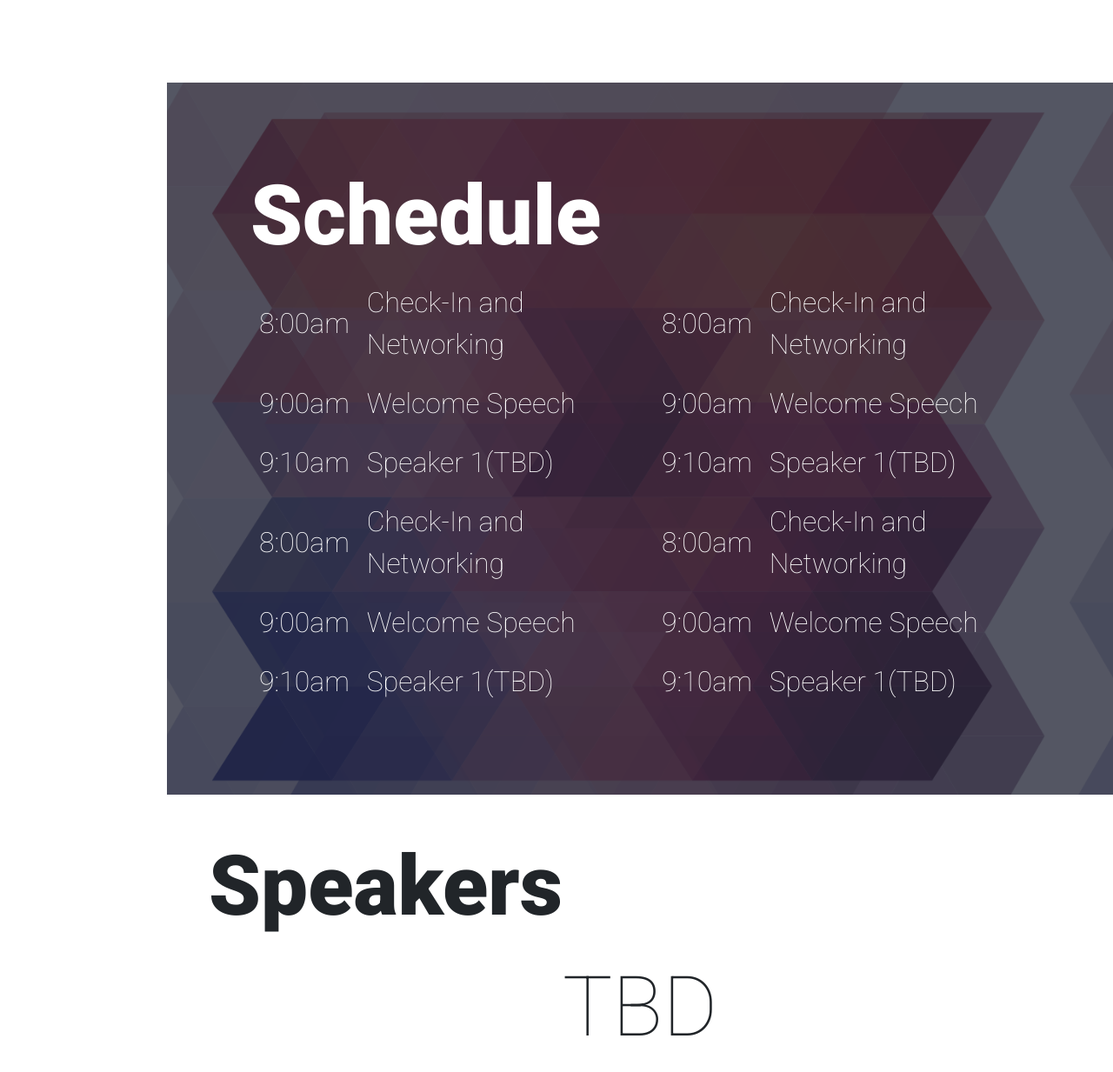
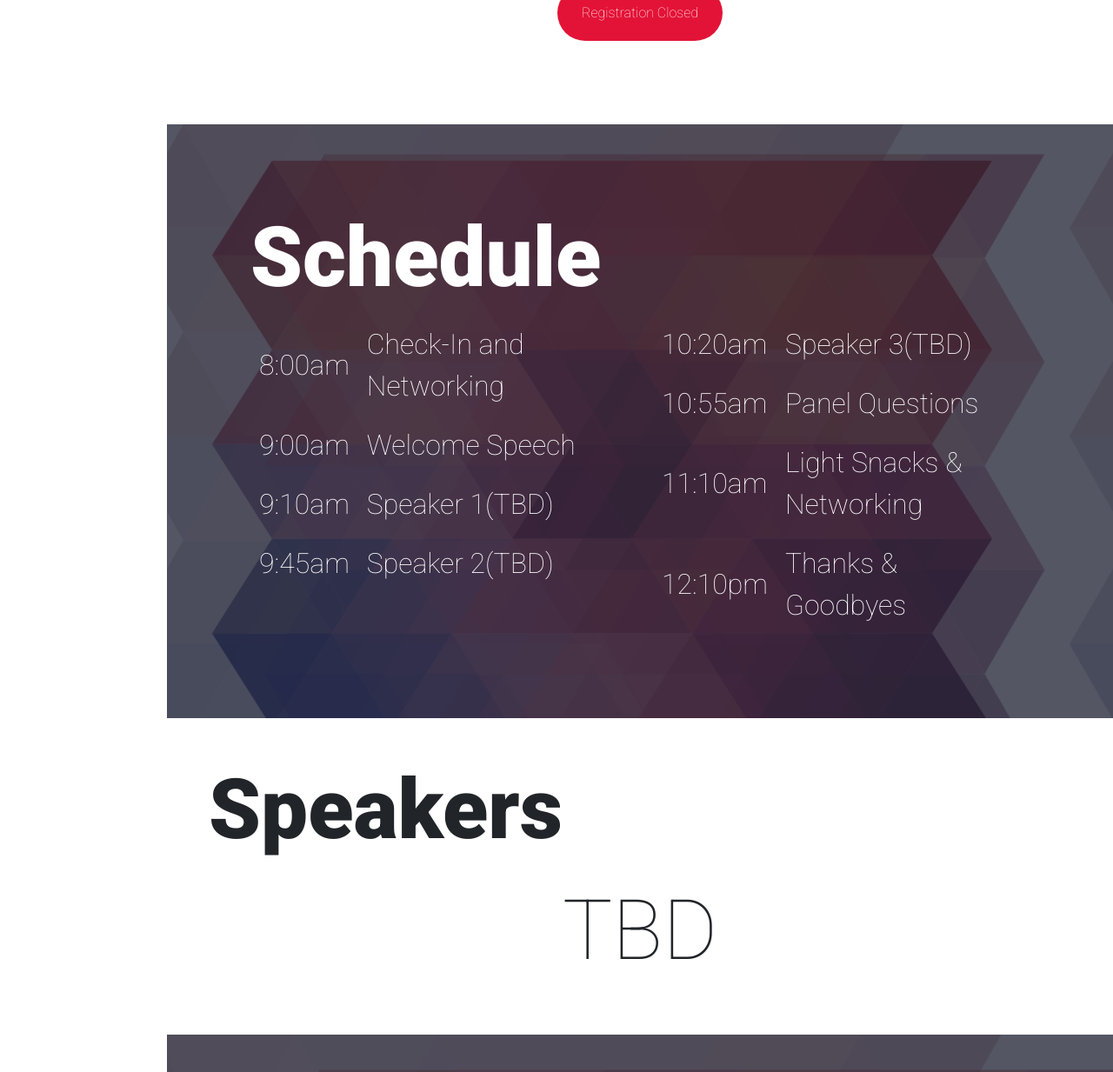
Before and after one commit to zkulphong/techsummit, a plain HTML site: page index.html in a window 1280 px wide. Shown: the part 1445-2678 px from the top of the page at 87% size. Drawn offline with nearby package versions, Linux system fonts and the light colour scheme.

Commit message:
Revert "Revert "Changed Wording & Update CSS""

```diff
--- a/index.html
+++ b/index.html
@@ -70,17 +70,18 @@
                                 <div id="about-text" class="text">
                                         The KU Tech Summit is the University of Kansas's flagship
                                         tech conference that brings students, engineers, researchers,
-                                        alumni, startups, and venture capitalists together to promote entrepreneurship
-                                        in the Midwest. This year's conference will showcase six technology leaders to
-                                        Big Data and Machine Learning. Additionally, there will be networking sessions
-                                        and
-                                        an expo to showcase startups and university research.
+                                        alumni, startups, and venture capitalists together to promote
+                                        entrepreneurship in the Midwest. This year's conference will
+                                        showcase six tech leaders who will present on the idea of
+                                        'The Day After Tomorrow' and what technology we can expect to
+                                        see in our lifetimes. Additionally, there will be networking
+                                        sessions and an expo to showcase startups and university research.
                                 </div>
 
                                 <a href="">
                                         <div id="about-button">
                                                 <a href="" id="about-button-text">
-                                                        Register Here!
+                                                        Registration Closed
                                                 </a>
                                         </div>
                                 </a>
@@ -114,57 +115,36 @@
 
                                                         </tr>
                                                         <tr>
-                                                                <th>8:00am</th>
-                                                                <th>Check-In and Networking</th>
+                                                                <th>9:45am</th>
+                                                                <th>Speaker 2(TBD)</th>
 
                                                         </tr>
-                                                        <tr>
-                                                                <th>9:00am</th>
-                                                                <th>Welcome Speech</th>
-
-                                                        </tr>
-                                                        <tr>
-                                                                <th>9:10am</th>
-                                                                <th>Speaker 1(TBD)</th>
-
-                                                        </tr>
-
 
                                                 </table>
                                         </div>
                                         <div class="col-md-6">
                                                 <table>
+
                                                         <tr>
-                                                                <th>8:00am</th>
-                                                                <th>Check-In and Networking</th>
+                                                                <th>10:20am</th>
+                                                                <th>Speaker 3(TBD)</th>
 
                                                         </tr>
                                                         <tr>
-                                                                <th>9:00am</th>
-                                                                <th>Welcome Speech</th>
+                                                                <th>10:55am</th>
+                                                                <th>Panel Questions</th>
 
                                                         </tr>
                                                         <tr>
-                                                                <th>9:10am</th>
-                                                                <th>Speaker 1(TBD)</th>
+                                                                <th>11:10am</th>
+                                                                <th>Light Snacks & Networking</th>
 
                                                         </tr>
                                                         <tr>
-                                                                <th>8:00am</th>
-                                                                <th>Check-In and Networking</th>
+                                                                <th>12:10pm</th>
+                                                                <th>Thanks & Goodbyes</th>
 
                                                         </tr>
-                                                        <tr>
-                                                                <th>9:00am</th>
-                                                                <th>Welcome Speech</th>
-
-                                                        </tr>
-                                                        <tr>
-                                                                <th>9:10am</th>
-                                                                <th>Speaker 1(TBD)</th>
-
-                                                        </tr>
-
 
                                                 </table>
                                         </div>
@@ -255,7 +235,7 @@
                                                         <img class="pic-normal" src="team-profiles/simeon.jpeg">
                                                         <h2>Simeon Bowman</h2>
                                                         <h5>B.S. Supply Chain Management</h5>
-                                                        <p>Short Blurb About Yourself</p>
+                                                        <p>Involved Heavily In KC Startup Culture</p>
 
 
                                                 </div>
```
